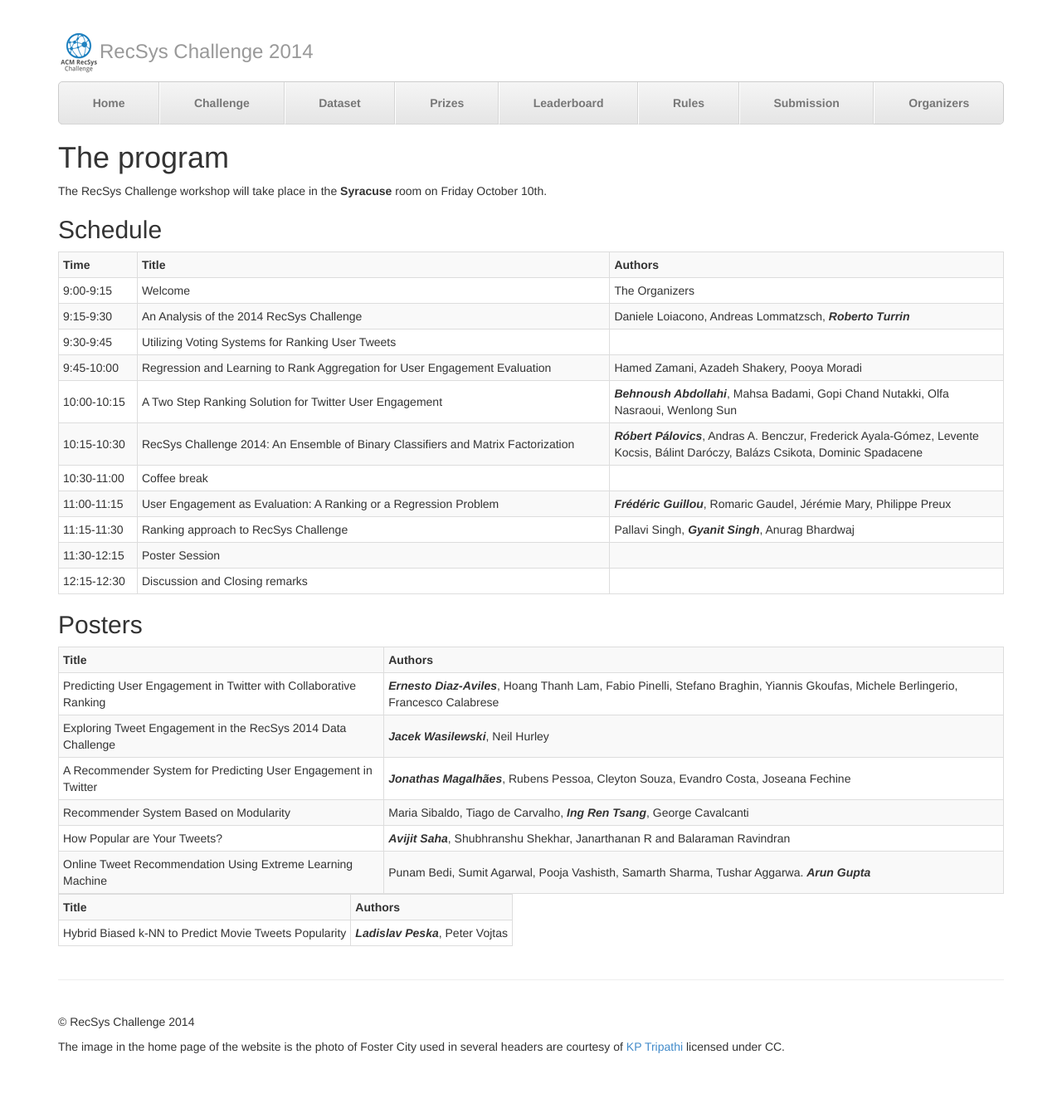
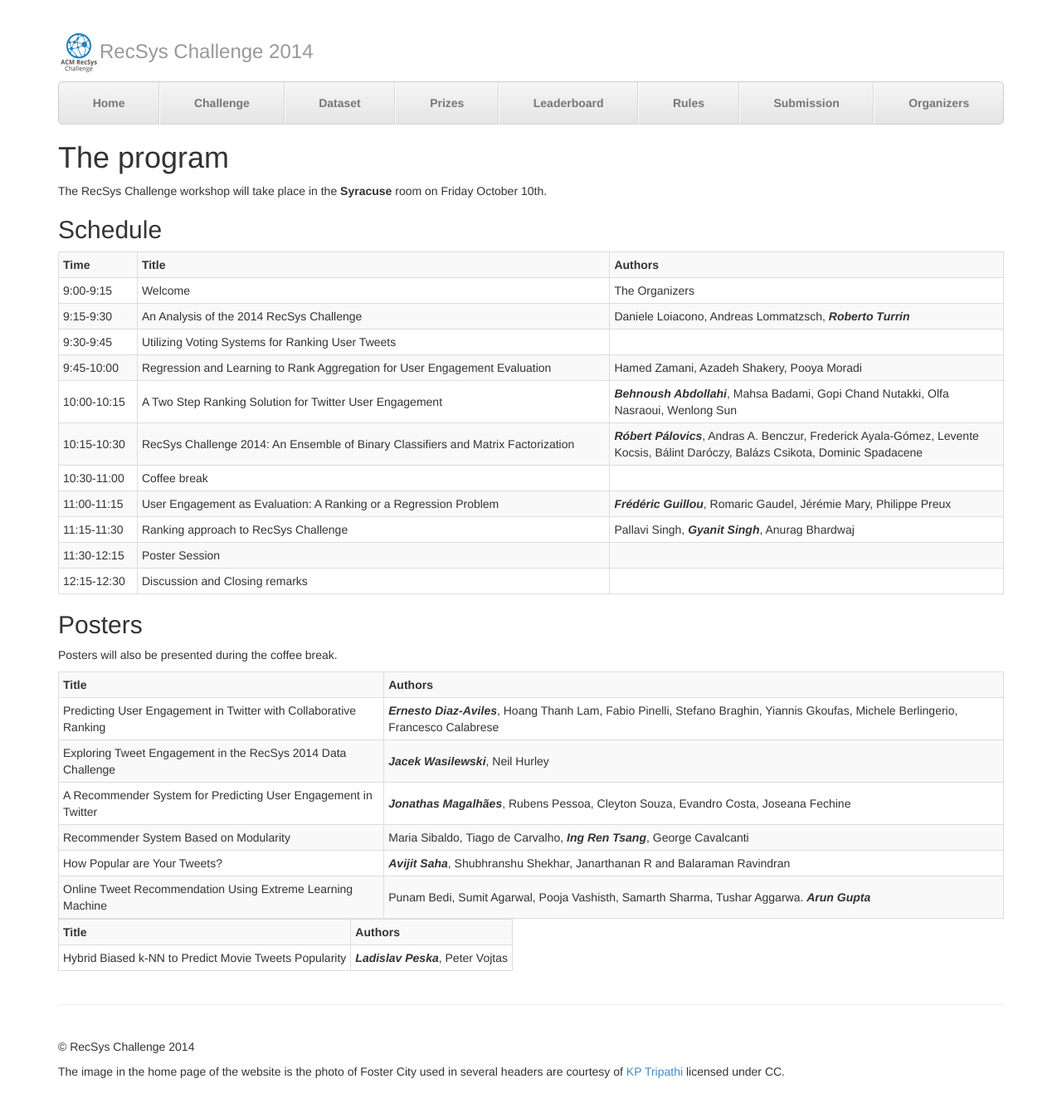
Before and after one commit to recsyschallenge/2014, a Jekyll site: the page built from program/index.md, in a window 1280 px wide. Shown: the whole page at 83% size. Built offline with Jekyll 4.4.1, drawn with Linux system fonts in a browser that asks for light colours; Markdown is read by kramdown in place of the engine named in the settings; before the commit the page ends 1311 px from its top, so only the background shows below that.

Commit message:
Update index.md

```diff
--- a/program/index.md
+++ b/program/index.md
@@ -76,6 +76,7 @@
 
 
 ##Posters
+Posters will also be presented during the coffee break.
 
 <table class="table-bordered table-striped table-condensed">
     <tr>
```
